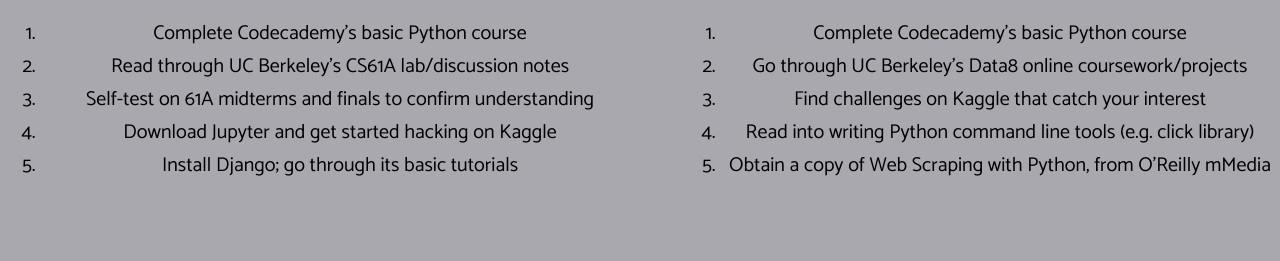
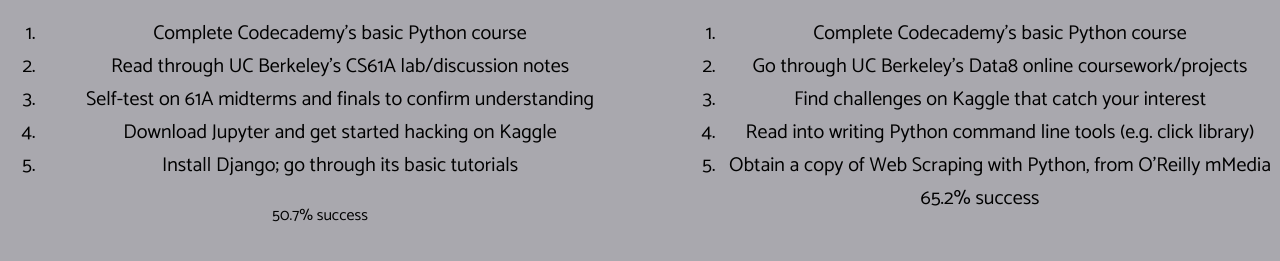
Before and after one commit to Chairman-Mao/CuffLinks, a plain HTML site: page goals.html in a window 1280 px wide. Shown: the part 121-382 px from the top of the page. Drawn offline with nearby package versions, Linux system fonts and the light colour scheme.

Commit message:
Adding percentage success to goals

```diff
--- a/goals.html
+++ b/goals.html
@@ -41,6 +41,9 @@
 	        		Install Django; go through its basic tutorials
 	        	</li>
 	        </ol>
+	        <div>
+	        	50.7% success
+	        </div>
 	    </div>
 	    <div id="right_col">
 	    	<div class = "col_title">
@@ -64,7 +67,9 @@
 	        		Obtain a copy of Web Scraping with Python, from O'Reilly mMedia
 	        	</li>
 	        </ol>
-	    	</ol>
+	    	<div>
+	    		65.2% success
+	    	</div>
 
 	    </div>
 	</div>
```
